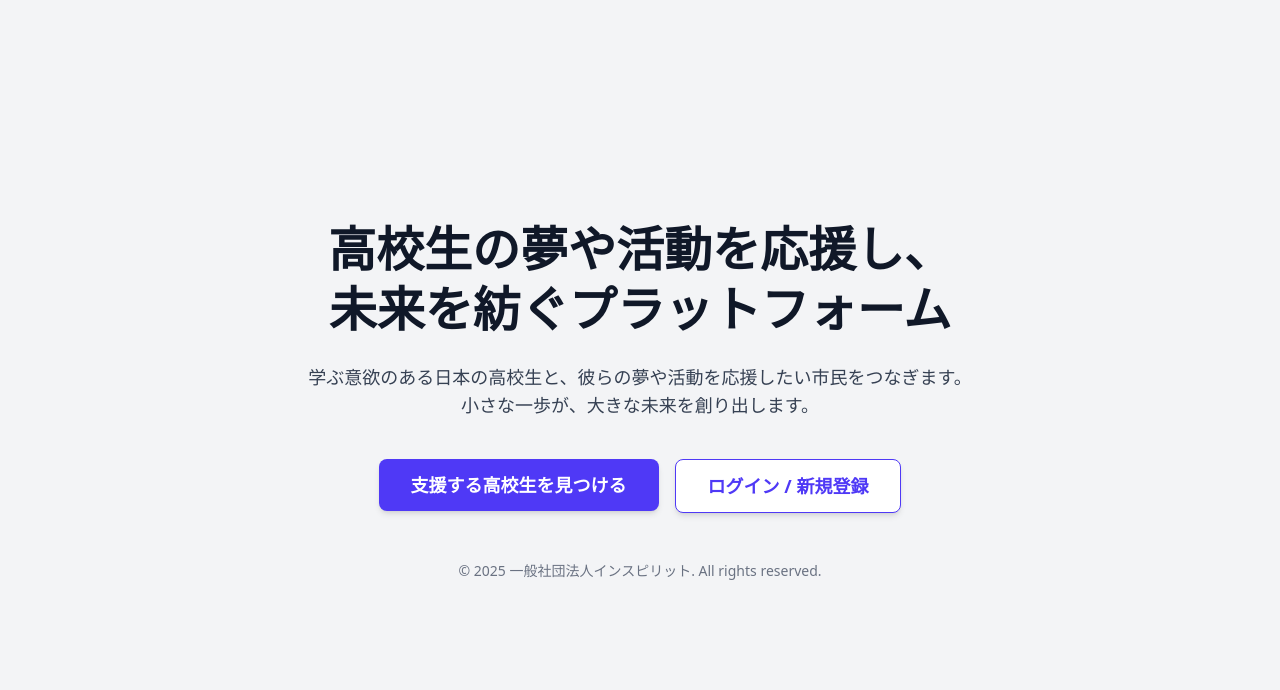
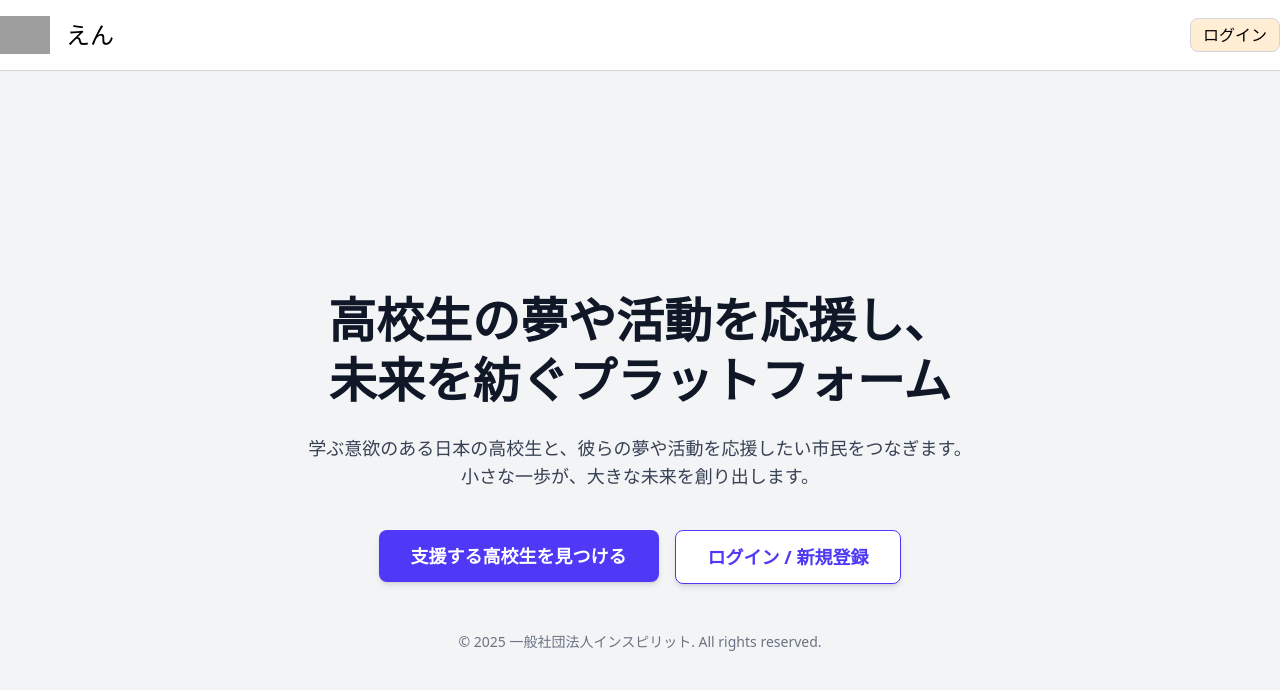
Before and after one commit to Shunsuke0205/inspirit-for-supporter, a Next.js app: page / in a window 1280 px wide. Shown: the top 690 px of the page. Built offline with nearby package versions, Linux system fonts and the light colour scheme; no server answers; grey boxes are pictures that could not be loaded.

Commit message:
impl: render Header

```diff
--- a/src/app/layout.tsx
+++ b/src/app/layout.tsx
@@ -1,5 +1,6 @@
 import type { Metadata } from "next";
 import "./globals.css";
+import Header from "./Header";
 
 
 
@@ -16,6 +17,7 @@ export default function RootLayout({
   return (
     <html lang="ja">
       <body>
+        <Header />
         {children}
       </body>
     </html>
```
